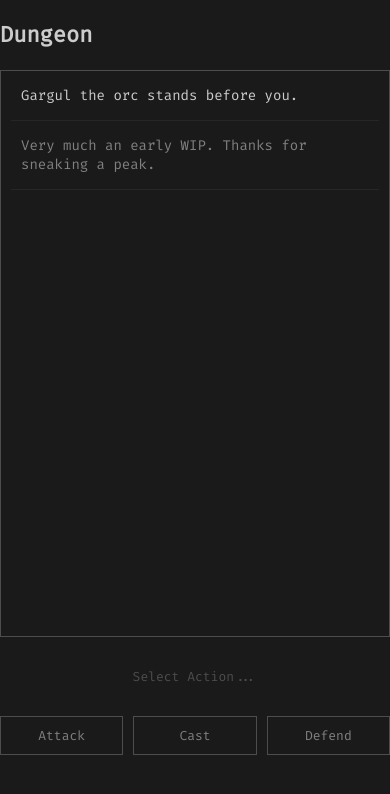
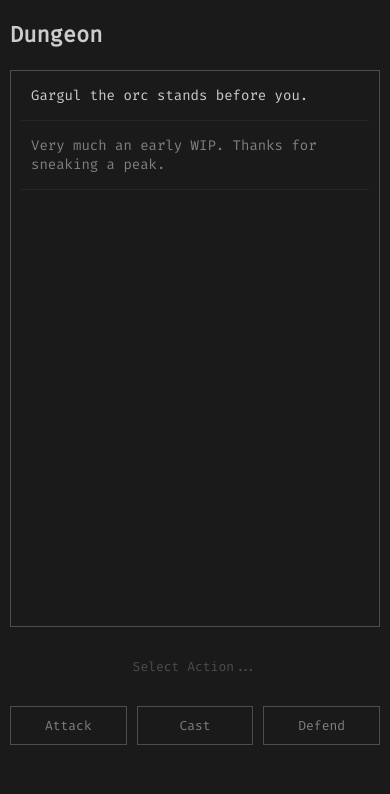
Before and after one commit to bnbry/quick-dungeon, a plain HTML site: page index.html in a window 390 px wide. Drawn offline with Linux system fonts and the light colour scheme.

Commit message:
Tune spacing on small screens and allow larger terminal

```diff
--- a/dungeon.css
+++ b/dungeon.css
@@ -52,7 +52,8 @@
 
 .game-wrapper {
   margin: 0 auto;
-  max-width: 500px;
+  padding: 10px;
+  max-width: 640px;
   min-width: 300px;
   width: 100%;
   height: 100%;
@@ -62,7 +63,7 @@
 
 header {
   height: 30px;
-  margin: 20px 0 10px;
+  margin: 10px 0;
 }
 
 header h1 {
@@ -79,7 +80,6 @@
 }
 
 .terminal {
-  height: 400px;
   border: 1px solid var(--dark-color);
   overflow: hidden;
   overflow-y: scroll;
```
